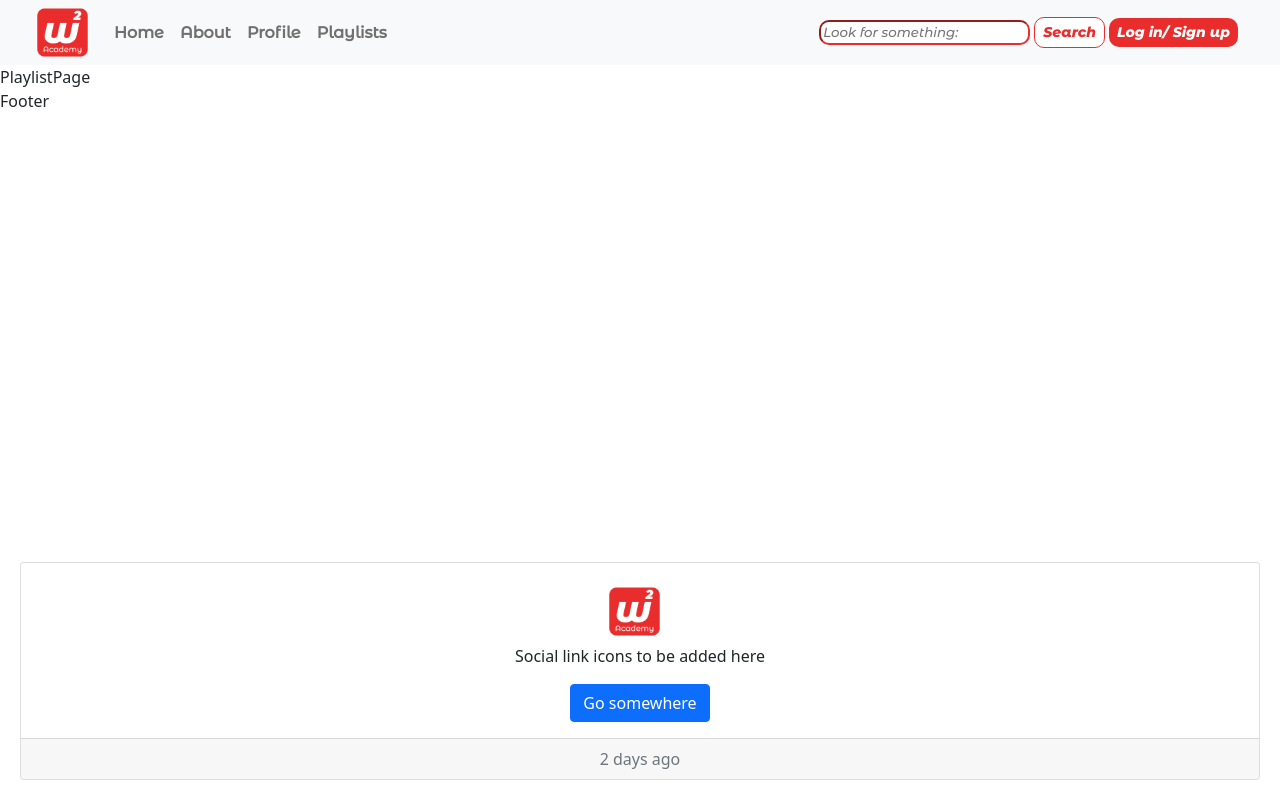
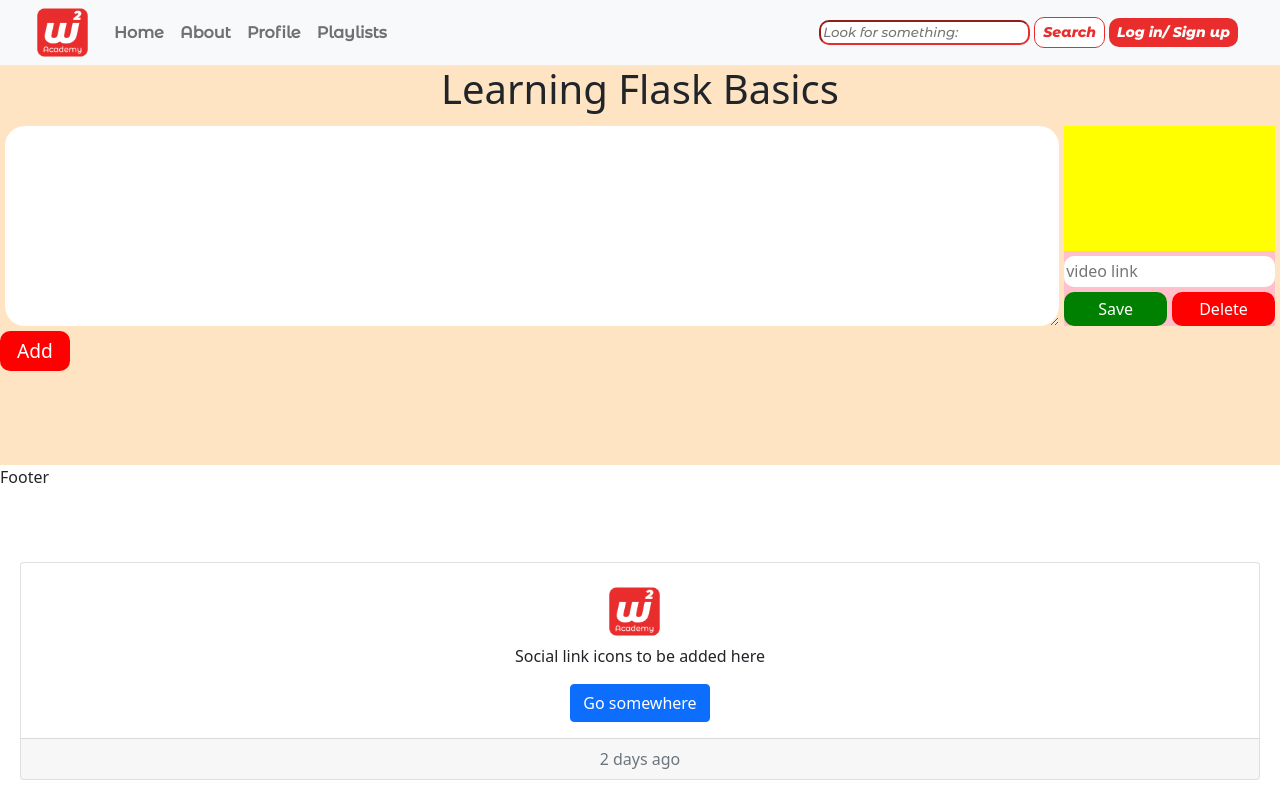
Before and after one commit to Gioele-M/lap4_group_project_client, a React (Create React App) app: page /playlist in a window 1280 px wide. Built offline with nearby package versions, Linux system fonts and the light colour scheme.

Commit message:
add the PlaylistComponent component with a basic structure

```diff
--- /dev/null
+++ b/src/Components/PlaylistComponent/index.jsx
@@ -0,0 +1,26 @@
+import React from 'react'
+
+import styles from './index.module.css'
+
+function PlaylistComponent({title}) {
+  return (
+    <div className={styles.wrapper}>
+      <h1>{title || 'Your Playlist'}</h1>
+      <div className={styles.noteWrapper}>
+        <textarea className={styles.noteText} />
+        <div className={styles.controls}>
+          <div className={styles.thumbnail}></div>
+          <button className={styles.saveBtn}>Save</button>
+          <button className={styles.deleteBtn}>Delete</button>
+          <input className={styles.link} type="text" placeholder="video link"/>
+        </div>
+      </div>
+
+
+
+      <div className={styles.addNoteBtn}>Add</div>
+    </div>
+  )
+}
+
+export default PlaylistComponent
--- /dev/null
+++ b/src/Components/PlaylistComponent/index.module.css
@@ -0,0 +1,84 @@
+.wrapper {
+  display: flex;
+  flex-direction: column;
+  justify-content: flex-start;
+  align-items: center;
+  min-height: 400px;
+  background-color: bisque;
+}
+
+.noteWrapper {
+  display: grid;
+  grid-template-columns: 5fr 1fr;
+  grid-template-rows: 200px;
+  border: none;
+  border-radius: 20px;
+  padding: 5px;
+  gap: 5px;
+}
+
+.noteText {
+
+  font-size: 1.3rem;;
+  border: none;
+  border-radius: 20px;
+  padding: 5px;
+
+}
+
+.controls {
+  background-color: pink;
+
+  display: grid;
+  grid-template-columns: 1fr 1fr;
+  grid-template-rows: 4fr 1fr 1fr;
+  gap: 5px;
+}
+
+.thumbnail {
+
+  grid-column: 1/3;
+  grid-row: 1/2;
+  background-color: yellow;
+}
+
+.saveBtn, .deleteBtn {
+  color: white;
+  border: none;
+  padding: 5px;
+  border-radius: 10px;
+}
+
+.saveBtn {
+  background-color: green;
+  grid-column: 1/2;
+  grid-row: 3/4;
+}
+
+.deleteBtn {
+  background-color: red;
+  grid-column: 2/3;
+  grid-row: 3/4;
+}
+
+.link {
+  border: none;
+  border-radius: 10px;
+  grid-column: 1/3;
+  grid-row: 2/3;
+}
+
+.addNoteBtn {
+  align-self: flex-start;
+  border: none;
+  border-radius: 10px;
+  padding: 5px;
+  height: 40px;
+  width: 70px;
+  background-color: red;
+  color: white;
+  font-size: 1.2rem;
+  display: flex;
+  justify-content: center;
+  align-items: center;
+}
--- a/src/Components/index.js
+++ b/src/Components/index.js
@@ -1,3 +1,4 @@
 export { default as DebugComponent } from './DebugComponent'
 export { default as BackButton } from './BackButton'
 export { default as VideoPlayer } from './VideoPlayer'
+export { default as PlaylistComponent } from './PlaylistComponent'
--- a/src/Pages/PlaylistPage/index.jsx
+++ b/src/Pages/PlaylistPage/index.jsx
@@ -1,8 +1,10 @@
 import React from 'react'
+import { PlaylistComponent } from '../../Components'
+
 
 function PlaylistPage() {
   return (
-    <div>PlaylistPage</div>
+    <PlaylistComponent title="Learning Flask Basics"/>
   )
 }
 
```
